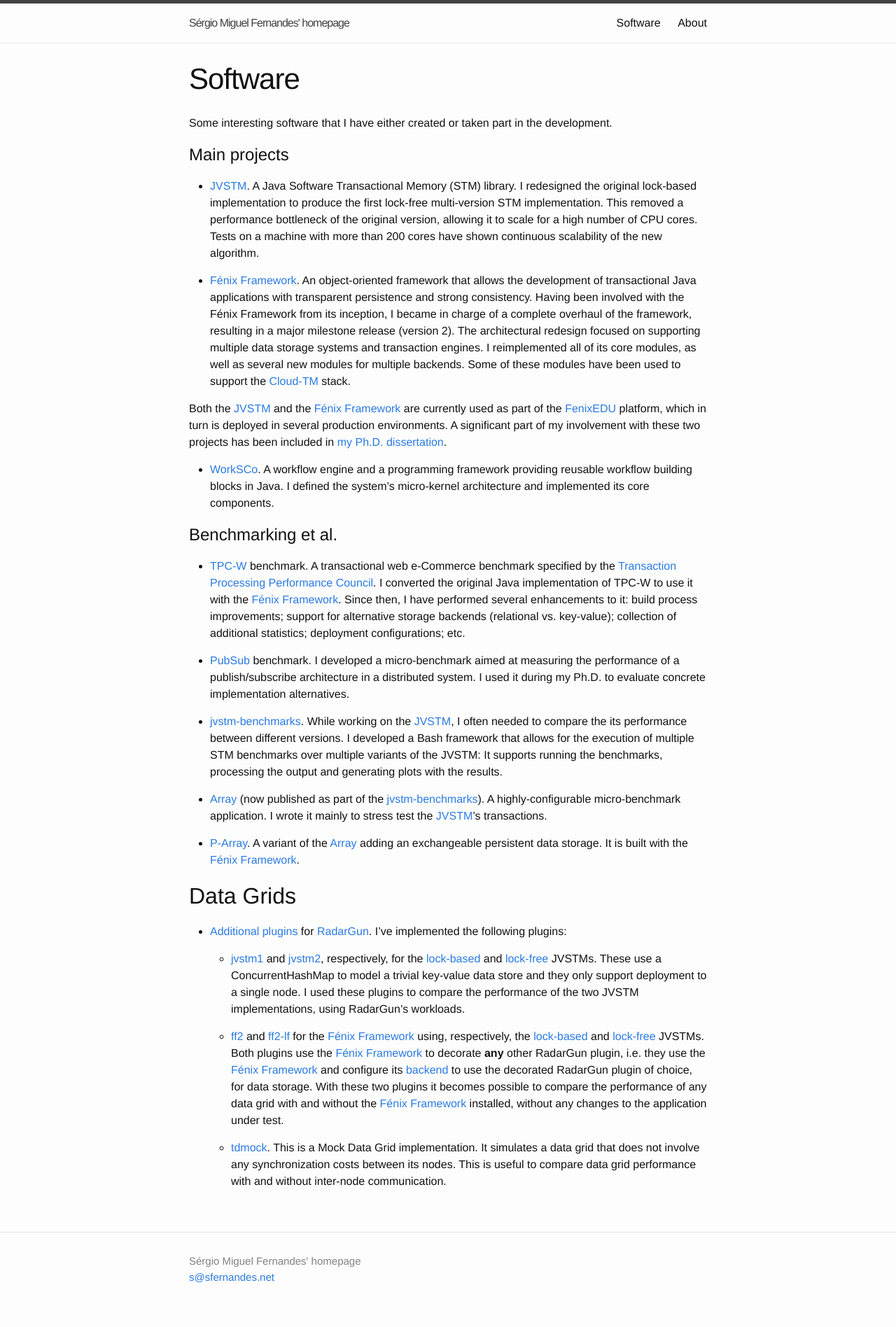
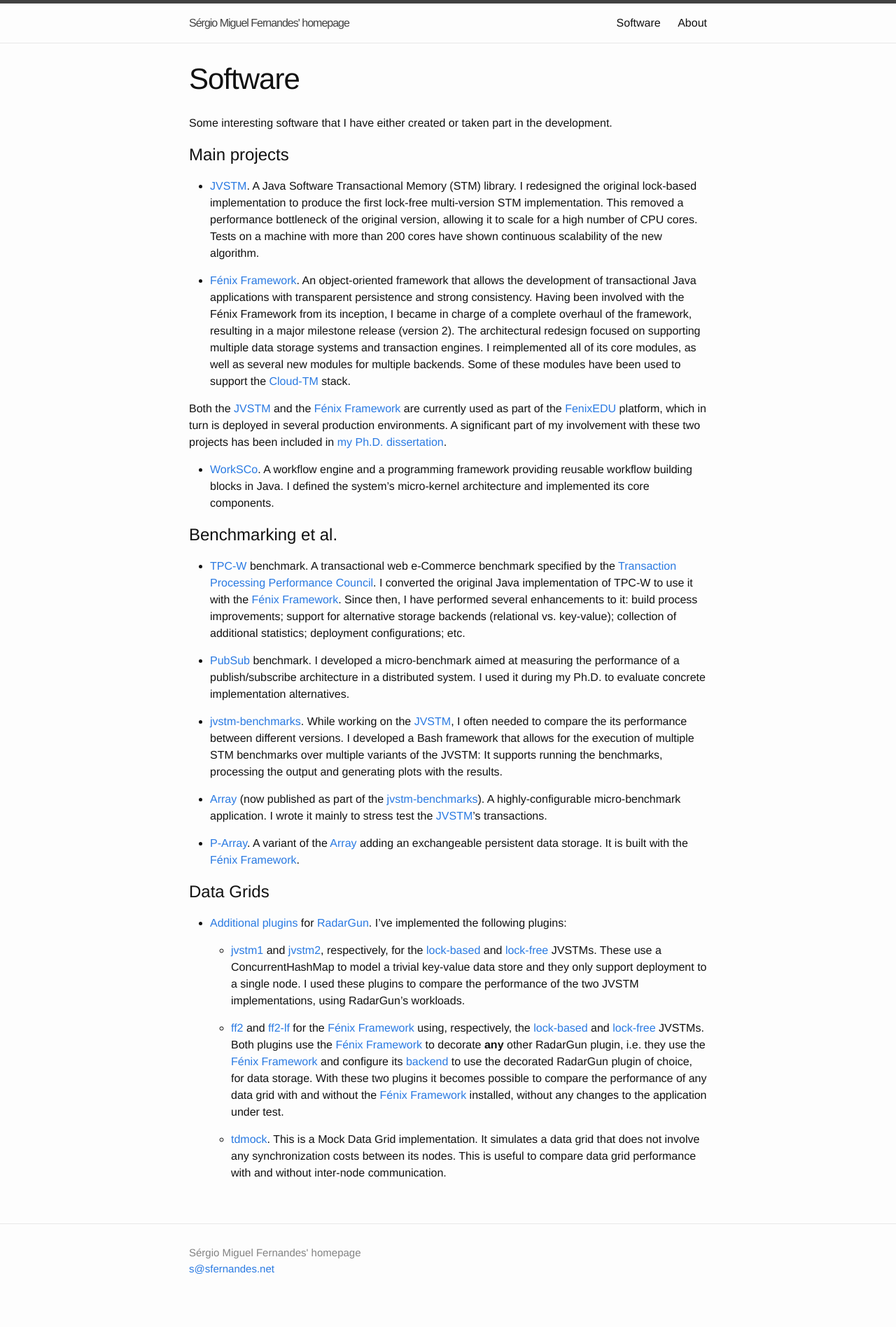
Before and after one commit to smmf/smmf.github.com, a Jekyll site: the page built from Software.md, in a window 1280 px wide. Shown: the whole page at 70% size. Built offline with Jekyll 4.4.1, drawn with Linux system fonts in a browser that asks for light colours.

```diff
--- a/Software.md
+++ b/Software.md
@@ -81,7 +81,7 @@ has been included in
 * [P-Array].  A variant of the [Array] adding an exchangeable persistent data
   storage.  It is built with the [Fénix Framework].
 
-## Data Grids
+# Data Grids
 
 * [Additional plugins][RadarGun smf extras] for [RadarGun].  I've implemented
   the following plugins:
```
